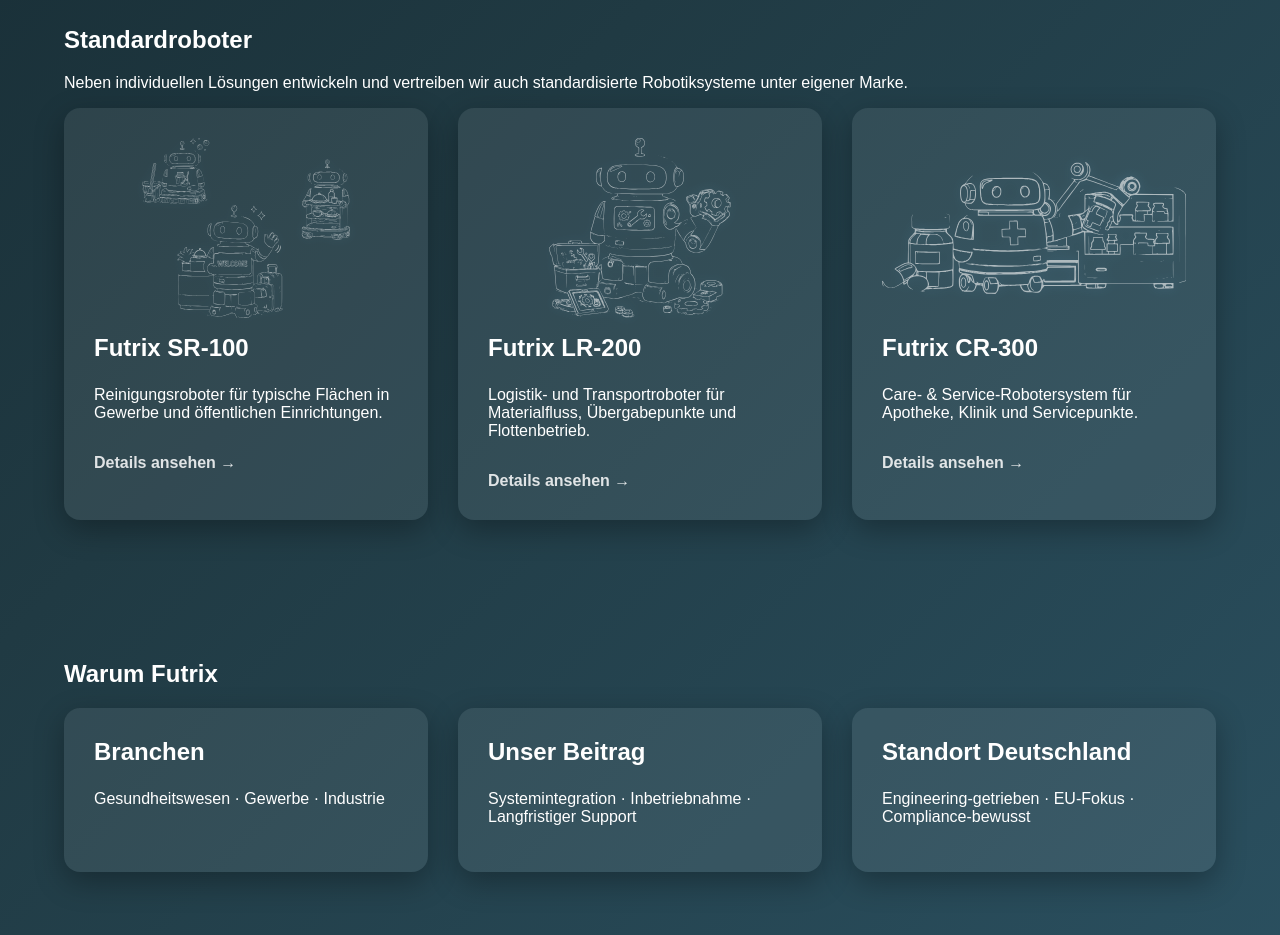
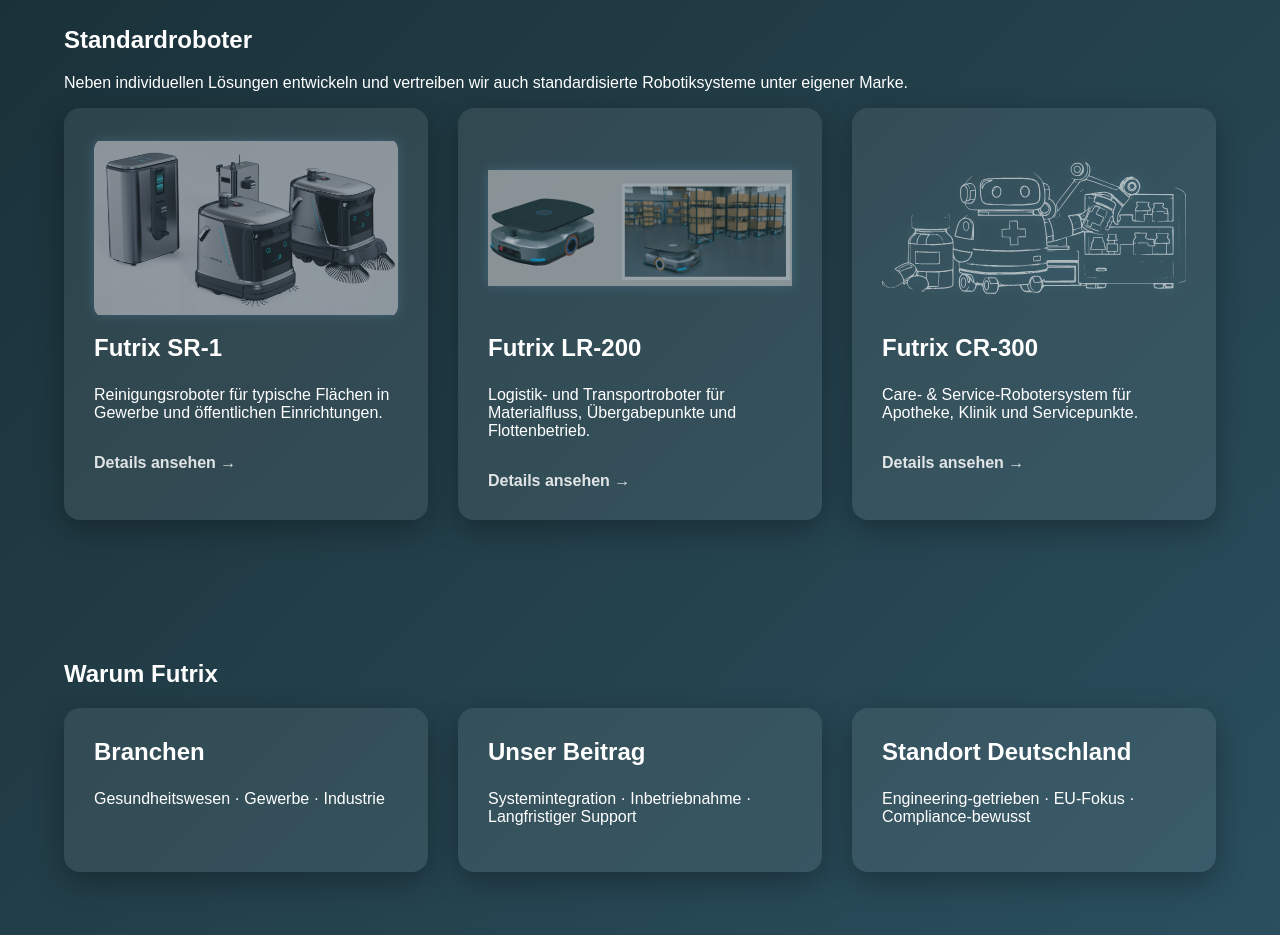
Before and after one commit to Jack007777/futrix-website, a plain HTML site: page de/index.html in a window 1280 px wide. Shown: the part 1240-2175 px from the top of the page. Drawn offline with Linux system fonts and the light colour scheme.

Commit message:
content added

```diff
--- a/de/index.html
+++ b/de/index.html
@@ -115,8 +115,8 @@
         <div class="grid">
           <!-- Standard Robot 1 -->
           <a class="card card-click" href="/de/index.html#sr-100">
-            <img class="card-img card-svg" src="/assets/images/robot-service.svg" alt="Futrix SR-100">
-            <h3>Futrix SR-100</h3>
+            <img class="card-img card-svg" src="/assets/images/sr-1.png" alt="Futrix SR-1">
+            <h3>Futrix SR-1</h3>
             <p>
               Reinigungsroboter für typische Flächen in Gewerbe und öffentlichen Einrichtungen.
             </p>
@@ -124,8 +124,8 @@
           </a>
 
           <!-- Standard Robot 2 -->
-          <a class="card card-click" href="/de/index.html#lr-200">
-            <img class="card-img card-svg" src="/assets/images/robot-industry.svg" alt="Futrix LR-200">
+          <a class="card card-click" href="/de/index.html#lr-1">
+            <img class="card-img card-svg" src="/assets/images/lr-1.png" alt="Futrix LR-1">
             <h3>Futrix LR-200</h3>
             <p>
               Logistik- und Transportroboter für Materialfluss, Übergabepunkte und Flottenbetrieb.
```
Also changed, not shown: assets/images/lr-1.png (added), assets/images/sr-1.png (added).
